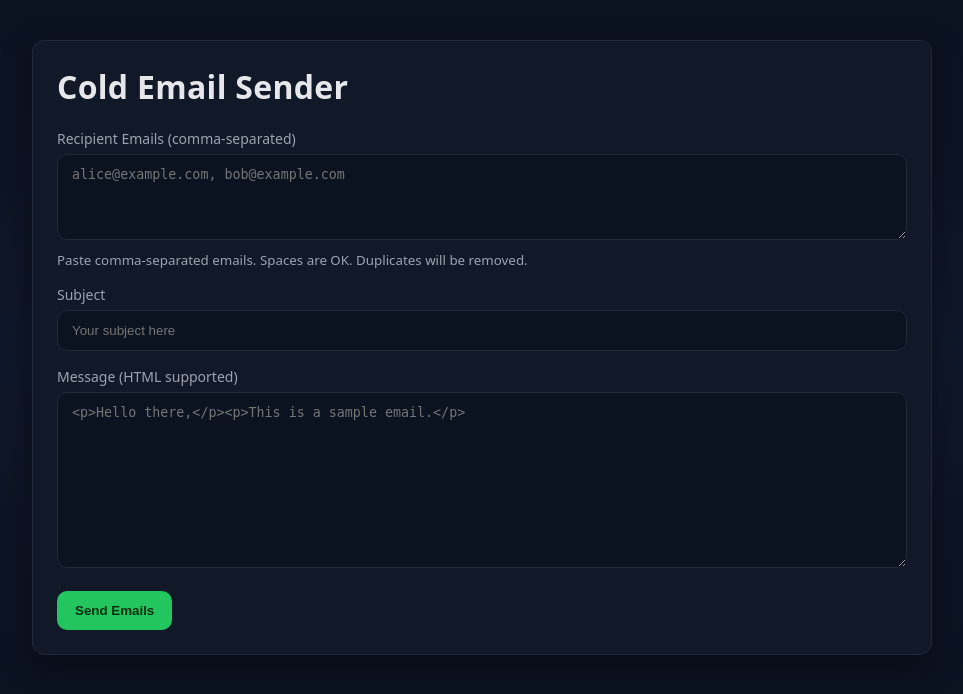
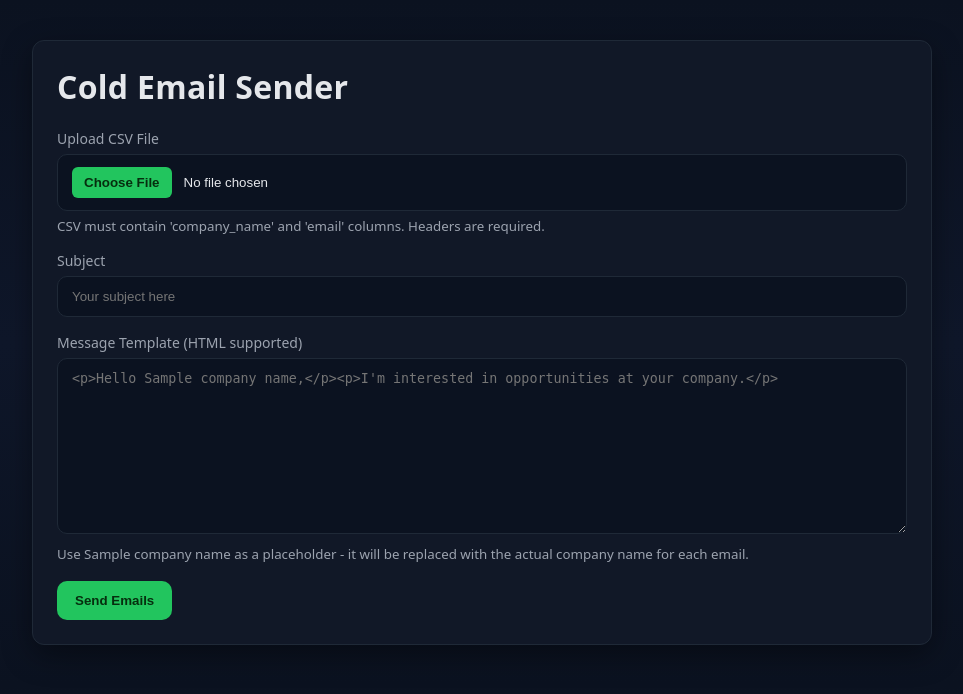
Before and after one commit to iamritikpal/automail, a Flask app: template backend/templates/index.html in a window 1280 px wide. Shown: the top 694 px of the page, without its empty margins (158-1121 px from the left). Run offline with Flask 3, Linux system fonts and the light colour scheme; the template is opened without the code that fills it: most values are stand-ins (such as "Sample title", 1, 10 or a date in 2020).

Commit message:
adding dynamic template and email track record

```diff
--- a/backend/app.py
+++ b/backend/app.py
@@ -1,12 +1,18 @@
 import os
+import csv
 import smtplib
+from datetime import datetime
 from email.mime.multipart import MIMEMultipart
 from email.mime.text import MIMEText
-from typing import List, Dict, Any
+from email.mime.base import MIMEBase
+from email import encoders
+from typing import List, Dict, Any, Tuple
+import io
 
 from flask import Flask, request, jsonify, render_template
 from flask_cors import CORS
 from dotenv import load_dotenv
+
 load_dotenv()
 
 
@@ -15,6 +21,95 @@ def create_app() -> Flask:
 
     # Configure CORS for local dev (adjust origins for production)
     CORS(app, resources={r"/*": {"origins": ["http://127.0.0.1:5500", "http://localhost:5500", "http://127.0.0.1:8000", "http://localhost:8000", "http://127.0.0.1:3000", "http://localhost:3000", "*"]}})
+
+    def parse_csv_data(csv_content: str) -> List[Dict[str, str]]:
+        """Parse CSV content and return list of dictionaries with company_name and email."""
+        try:
+            # Create a file-like object from the CSV content
+            csv_file = io.StringIO(csv_content)
+            reader = csv.DictReader(csv_file)
+
+            # Validate required columns
+            if 'company_name' not in reader.fieldnames or 'email' not in reader.fieldnames:
+                raise ValueError("CSV must contain 'company_name' and 'email' columns")
+
+            # Parse and validate data
+            companies = []
+            for row in reader:
+                company_name = row.get('company_name', '').strip()
+                email = row.get('email', '').strip()
+
+                if company_name and email:
+                    companies.append({
+                        'company_name': company_name,
+                        'email': email
+                    })
+
+            return companies
+        except Exception as e:
+            raise ValueError(f"Error parsing CSV: {str(e)}")
+
+    def personalize_message(template: str, company_name: str) -> str:
+        """Replace {{company_name}} placeholder with actual company name."""
+        return template.replace('{{company_name}}', company_name)
+
+    def load_sent_log() -> List[Tuple[str, str]]:
+        """Load existing sent emails from CSV log to check for duplicates."""
+        log_file = 'sent_log.csv'
+        sent_emails = []
+
+        if os.path.exists(log_file):
+            try:
+                with open(log_file, 'r', newline='', encoding='utf-8') as file:
+                    reader = csv.DictReader(file)
+                    for row in reader:
+                        sent_emails.append((row['company_name'], row['email']))
+            except Exception as e:
+                print(f"Warning: Could not read sent log: {e}")
+
+        return sent_emails
+
+    def log_sent_email(company_name: str, email: str) -> None:
+        """Log successfully sent email to CSV file."""
+        log_file = 'sent_log.csv'
+        timestamp = datetime.now().isoformat()
+
+        # Create file with headers if it doesn't exist
+        file_exists = os.path.exists(log_file)
+
+        try:
+            with open(log_file, 'a', newline='', encoding='utf-8') as file:
+                writer = csv.DictWriter(file, fieldnames=['company_name', 'email', 'timestamp'])
+
+                if not file_exists:
+                    writer.writeheader()
+
+                writer.writerow({
+                    'company_name': company_name,
+                    'email': email,
+                    'timestamp': timestamp
+                })
+        except Exception as e:
+            print(f"Warning: Could not write to sent log: {e}")
+
+    def attach_resume(msg: MIMEMultipart, resume_path: str = './resume/my_resume.pdf') -> None:
+        """Attach resume file to the email."""
+        try:
+            if os.path.exists(resume_path):
+                with open(resume_path, 'rb') as attachment:
+                    part = MIMEBase('application', 'octet-stream')
+                    part.set_payload(attachment.read())
+
+                encoders.encode_base64(part)
+                part.add_header(
+                    'Content-Disposition',
+                    f'attachment; filename= {os.path.basename(resume_path)}'
+                )
+                msg.attach(part)
+            else:
+                print(f"Warning: Resume file not found at {resume_path}")
+        except Exception as e:
+            print(f"Warning: Could not attach resume: {e}")
 
     @app.route("/health", methods=["GET"])
     def health() -> Any:
@@ -28,18 +123,18 @@ def create_app() -> Flask:
     @app.route("/send-emails", methods=["POST"])
     def send_emails() -> Any:
         data = request.get_json(silent=True) or {}
-        emails: List[str] = data.get("emails") or []
+        csv_content: str = data.get("csv_content") or ""
         subject: str = (data.get("subject") or "").strip()
-        message_html: str = data.get("message") or ""
+        message_template: str = data.get("message") or ""
 
-        if not emails or not subject or not message_html:
+        if not csv_content or not subject or not message_template:
             return (
                 jsonify({
                     "error": "Missing required fields",
                     "details": {
-                        "emails": bool(emails),
+                        "csv_content": bool(csv_content),
                         "subject": bool(subject),
-                        "message": bool(message_html),
+                        "message": bool(message_template),
                     },
                 }),
                 400,
@@ -58,7 +153,36 @@ def create_app() -> Flask:
                 500,
             )
 
-        sent: List[str] = []
+        try:
+            # Parse CSV data
+            companies = parse_csv_data(csv_content)
+            if not companies:
+                return jsonify({"error": "No valid company data found in CSV"}), 400
+        except ValueError as e:
+            return jsonify({"error": str(e)}), 400
+
+        # Load existing sent emails to check for duplicates
+        sent_emails = load_sent_log()
+        sent_emails_set = set(sent_emails)
+
+        # Filter out already sent emails
+        new_companies = []
+        skipped = []
+        for company in companies:
+            if (company['company_name'], company['email']) in sent_emails_set:
+                skipped.append(company)
+            else:
+                new_companies.append(company)
+
+        if not new_companies:
+            return jsonify({
+                "message": "All emails have already been sent",
+                "sent": [],
+                "failed": [],
+                "skipped": [{"company_name": c["company_name"], "email": c["email"]} for c in skipped]
+            })
+
+        sent: List[Dict[str, str]] = []
         failed: List[Dict[str, str]] = []
 
         try:
@@ -75,22 +199,39 @@ def create_app() -> Flask:
                 502,
             )
 
-        # Compose and send per recipient to avoid exposing addresses
-        for recipient in emails:
+        # Send personalized emails to each recipient
+        for company in new_companies:
             try:
                 msg = MIMEMultipart('alternative')
                 msg['From'] = gmail_user
-                msg['To'] = recipient
+                msg['To'] = company['email']
                 msg['Subject'] = subject
 
+                # Personalize the message
+                personalized_message = personalize_message(message_template, company['company_name'])
+
                 # HTML part
-                html_part = MIMEText(message_html, 'html')
+                html_part = MIMEText(personalized_message, 'html')
                 msg.attach(html_part)
 
-                server.sendmail(gmail_user, [recipient], msg.as_string())
-                sent.append(recipient)
+                # Attach resume
+                attach_resume(msg)
+
+                server.sendmail(gmail_user, [company['email']], msg.as_string())
+
+                # Log successful send
+                log_sent_email(company['company_name'], company['email'])
+
+                sent.append({
+                    "company_name": company['company_name'],
+                    "email": company['email']
+                })
             except Exception as e:
-                failed.append({"email": recipient, "error": str(e)})
+                failed.append({
+                    "company_name": company['company_name'],
+                    "email": company['email'],
+                    "error": str(e)
+                })
 
         try:
             server.quit()
@@ -98,7 +239,11 @@ def create_app() -> Flask:
             # Ignore quit errors
             pass
 
-        return jsonify({"sent": sent, "failed": failed})
+        return jsonify({
+            "sent": sent,
+            "failed": failed,
+            "skipped": [{"company_name": c["company_name"], "email": c["email"]} for c in skipped]
+        })
 
     return app
 
--- /dev/null
+++ b/backend/company_emails.csv
@@ -0,0 +1,3 @@
+company_name,email
+Ritik Technology,ritikpal098@gmail.com
+Derry Technology,progocrazy@gmail.com
--- a/backend/requirements.txt
+++ b/backend/requirements.txt
@@ -1,2 +1,3 @@
 Flask==3.0.3
 Flask-Cors==4.0.1
+python-dotenv==1.0.0
--- /dev/null
+++ b/backend/sample_companies.csv
@@ -0,0 +1,6 @@
+company_name,email
+Acme Corp,hr@acmecorp.com
+TechStart Inc,careers@techstart.com
+Innovation Labs,hello@innovationlabs.com
+Global Solutions,recruiting@globalsolutions.com
+Future Systems,jobs@futuresystems.com
--- /dev/null
+++ b/backend/sent_log.csv
@@ -0,0 +1,3 @@
+
+Ritik Technology,ritikpal098@gmail.com,2025-08-28T00:33:37.486127
+Derry Technology,progocrazy@gmail.com,2025-08-28T00:33:40.353755
--- a/backend/static/script.js
+++ b/backend/static/script.js
@@ -1,18 +1,71 @@
 (function () {
   const sendBtn = document.getElementById('sendBtn');
-  const emailsEl = document.getElementById('emails');
+  const csvFileEl = document.getElementById('csvFile');
+  const csvPreviewEl = document.getElementById('csvPreview');
   const subjectEl = document.getElementById('subject');
   const messageEl = document.getElementById('message');
   const resultEl = document.getElementById('result');
 
-  function parseEmails(raw) {
-    if (!raw) return [];
-    const unique = new Set();
-    raw.split(',').forEach((e) => {
-      const trimmed = e.trim();
-      if (trimmed) unique.add(trimmed);
+  let csvContent = '';
+
+  function parseCSV(file) {
+    return new Promise((resolve, reject) => {
+      const reader = new FileReader();
+      reader.onload = function(e) {
+        try {
+          const content = e.target.result;
+          // Basic CSV validation
+          const lines = content.split('\n');
+          if (lines.length < 2) {
+            reject('CSV must have at least a header row and one data row');
+            return;
+          }
+
+          const headers = lines[0].split(',').map(h => h.trim().toLowerCase());
+          if (!headers.includes('company_name') || !headers.includes('email')) {
+            reject('CSV must contain "company_name" and "email" columns');
+            return;
+          }
+
+          resolve(content);
+        } catch (error) {
+          reject('Error reading CSV file: ' + error.message);
+        }
+      };
+      reader.onerror = () => reject('Error reading file');
+      reader.readAsText(file);
     });
-    return Array.from(unique);
+  }
+
+  function showCSVPreview(content) {
+    const lines = content.split('\n');
+    const headers = lines[0].split(',').map(h => h.trim());
+    const dataRows = lines.slice(1, 6); // Show first 5 data rows
+
+    let tableHTML = '<table><thead><tr>';
+    headers.forEach(header => {
+      tableHTML += `<th>${header}</th>`;
+    });
+    tableHTML += '</tr></thead><tbody>';
+
+    dataRows.forEach(row => {
+      if (row.trim()) {
+        tableHTML += '<tr>';
+        row.split(',').forEach(cell => {
+          tableHTML += `<td>${cell.trim()}</td>`;
+        });
+        tableHTML += '</tr>';
+      }
+    });
+
+    tableHTML += '</tbody></table>';
+
+    if (lines.length > 6) {
+      tableHTML += `<div style="margin-top: 8px; color: var(--muted);">... and ${lines.length - 6} more rows</div>`;
+    }
+
+    csvPreviewEl.innerHTML = tableHTML;
+    csvPreviewEl.hidden = false;
   }
 
   function setLoading(isLoading) {
@@ -32,7 +85,13 @@
     const summary = document.createElement('div');
     const sentCount = (payload && payload.sent ? payload.sent.length : 0) || 0;
     const failedCount = (payload && payload.failed ? payload.failed.length : 0) || 0;
-    summary.textContent = `Sent: ${sentCount}, Failed: ${failedCount}`;
+    const skippedCount = (payload && payload.skipped ? payload.skipped.length : 0) || 0;
+
+    let summaryText = `Sent: ${sentCount}, Failed: ${failedCount}`;
+    if (skippedCount > 0) {
+      summaryText += `, Skipped (already sent): ${skippedCount}`;
+    }
+    summary.textContent = summaryText;
     resultEl.appendChild(summary);
 
     const details = document.createElement('pre');
@@ -40,21 +99,37 @@
     resultEl.appendChild(details);
   }
 
-  sendBtn.addEventListener('click', async () => {
-    const emails = parseEmails(emailsEl.value);
-    const subject = subjectEl.value.trim();
-    const message = messageEl.value;
-
-    if (!emails.length) {
-      alert('Please enter at least one email address.');
+  // Handle CSV file upload
+  csvFileEl.addEventListener('change', async (event) => {
+    const file = event.target.files[0];
+    if (!file) {
+      csvPreviewEl.hidden = true;
+      csvContent = '';
       return;
     }
-    if (!subject) {
+
+    try {
+      csvContent = await parseCSV(file);
+      showCSVPreview(csvContent);
+    } catch (error) {
+      alert('Error: ' + error);
+      csvFileEl.value = '';
+      csvPreviewEl.hidden = true;
+      csvContent = '';
+    }
+  });
+
+  sendBtn.addEventListener('click', async () => {
+    if (!csvContent) {
+      alert('Please upload a CSV file.');
+      return;
+    }
+    if (!subjectEl.value.trim()) {
       alert('Please enter a subject.');
       return;
     }
-    if (!message) {
-      alert('Please enter a message.');
+    if (!messageEl.value) {
+      alert('Please enter a message template.');
       return;
     }
 
@@ -65,7 +140,11 @@
       const res = await fetch('/send-emails', {
         method: 'POST',
         headers: { 'Content-Type': 'application/json' },
-        body: JSON.stringify({ emails, subject, message }),
+        body: JSON.stringify({
+          csv_content: csvContent,
+          subject: subjectEl.value.trim(),
+          message: messageEl.value
+        }),
       });
 
       const data = await res.json().catch(() => ({}));
--- a/backend/static/style.css
+++ b/backend/static/style.css
@@ -39,7 +39,7 @@ label {
   font-size: 14px;
 }
 
-input[type="text"], textarea {
+input[type="text"], textarea, input[type="file"] {
   width: 100%;
   padding: 12px 14px;
   border-radius: 10px;
@@ -49,9 +49,28 @@ input[type="text"], textarea {
   outline: none;
 }
 
-input[type="text"]:focus, textarea:focus {
+input[type="text"]:focus, textarea:focus, input[type="file"]:focus {
   border-color: #334155;
   box-shadow: 0 0 0 4px rgba(51,65,85,0.25);
+}
+
+input[type="file"] {
+  cursor: pointer;
+}
+
+input[type="file"]::-webkit-file-upload-button {
+  background: var(--accent);
+  color: #062e0e;
+  border: none;
+  padding: 8px 12px;
+  border-radius: 6px;
+  font-weight: 600;
+  cursor: pointer;
+  margin-right: 12px;
+}
+
+input[type="file"]::-webkit-file-upload-button:hover {
+  background: var(--accent-hover);
 }
 
 .hint { color: var(--muted); display: block; margin-top: 6px; }
--- a/backend/templates/index.html
+++ b/backend/templates/index.html
@@ -11,9 +11,10 @@
       <h1>Cold Email Sender</h1>
 
       <div class="field-group">
-        <label for="emails">Recipient Emails (comma-separated)</label>
-        <textarea id="emails" placeholder="alice@example.com, bob@example.com" rows="4"></textarea>
-        <small class="hint">Paste comma-separated emails. Spaces are OK. Duplicates will be removed.</small>
+        <label for="csvFile">Upload CSV File</label>
+        <input id="csvFile" type="file" accept=".csv" />
+        <small class="hint">CSV must contain 'company_name' and 'email' columns. Headers are required.</small>
+        <div id="csvPreview" class="csv-preview" hidden></div>
       </div>
 
       <div class="field-row">
@@ -24,8 +25,9 @@
       </div>
 
       <div class="field-group">
-        <label for="message">Message (HTML supported)</label>
-        <textarea id="message" placeholder="<p>Hello there,</p><p>This is a sample email.</p>" rows="10"></textarea>
+        <label for="message">Message Template (HTML supported)</label>
+        <textarea id="message" placeholder="<p>Hello {{company_name}},</p><p>I'm interested in opportunities at your company.</p>" rows="10"></textarea>
+        <small class="hint">Use {{company_name}} as a placeholder - it will be replaced with the actual company name for each email.</small>
       </div>
 
       <div class="actions">
```
Also changed, not shown: other parts of backend/static/style.css (+29 -0 lines), README.md, 3 other files.
